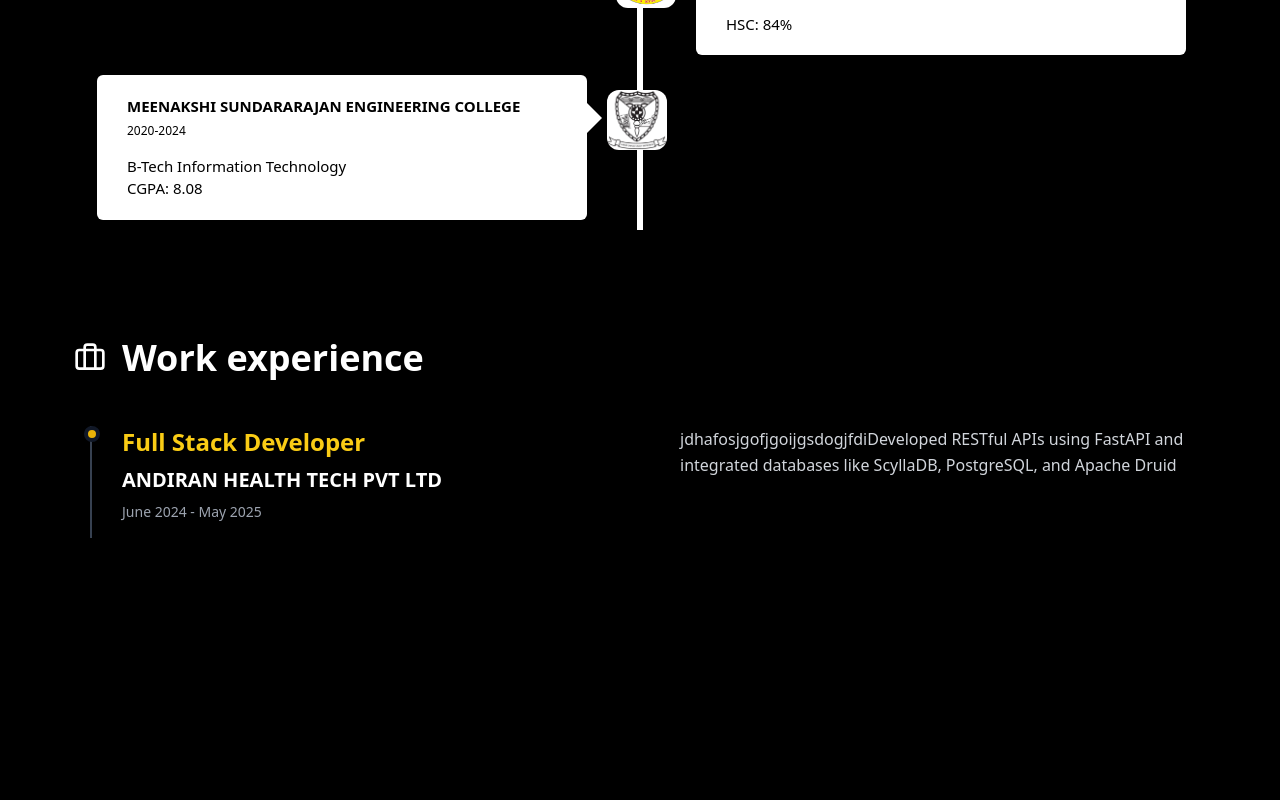
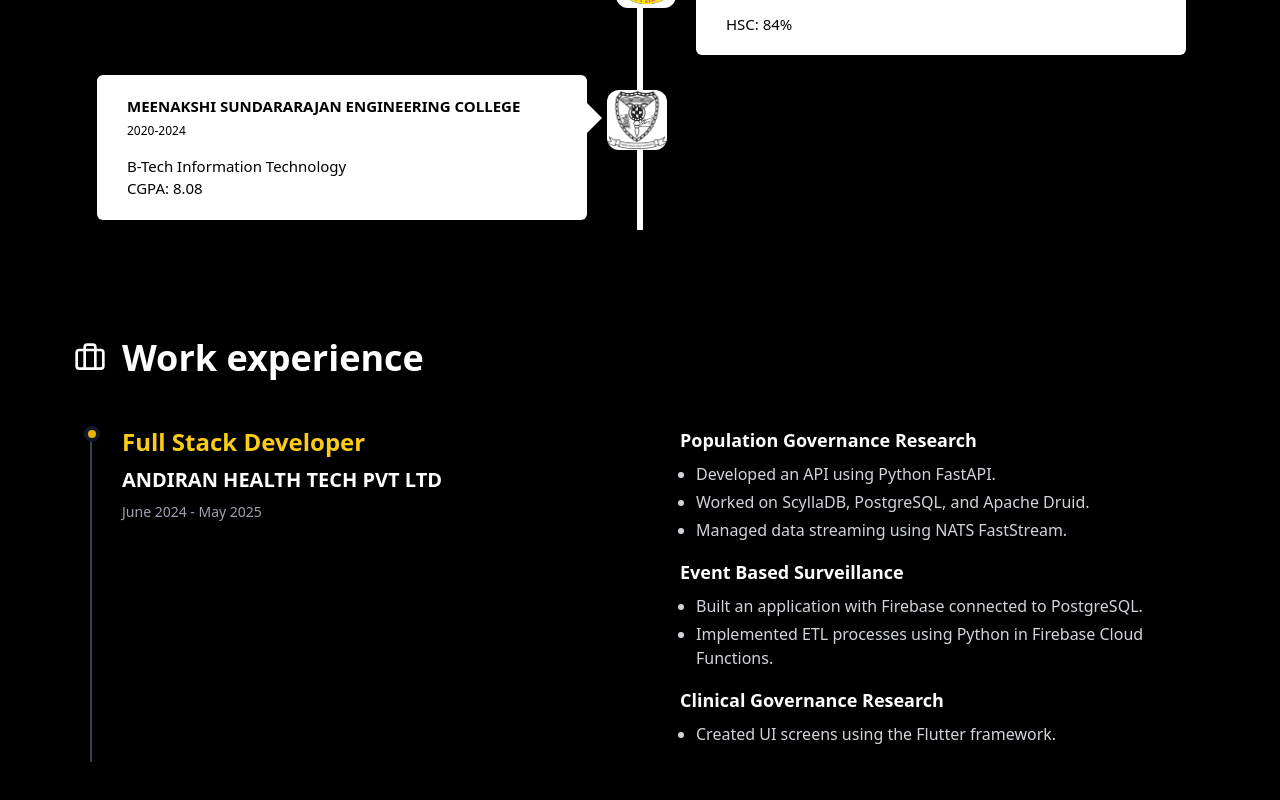
Before and after one commit to jeyarish2003/Jeyarish-Portfolio, a React (Create React App) app: page / in a window 1280 px wide. Shown: the part 1095-1895 px from the top of the page. Built offline with nearby package versions, Linux system fonts and the light colour scheme.

Commit message:
Portfolio Screen Changes

```diff
--- a/src/Components/Portfolio.jsx
+++ b/src/Components/Portfolio.jsx
@@ -7,7 +7,29 @@ const Portfolio = () => {
       title: "Full Stack Developer",
       company: "ANDIRAN HEALTH TECH PVT LTD",
       period: "June 2024 - May 2025",
-      description: "Developed RESTful APIs using FastAPI and integrated databases like ScyllaDB, PostgreSQL, and Apache Druid",
+      description: [
+        {
+          heading: "Population Governance Research",
+          points: [
+            "Developed an API using Python FastAPI.",
+            "Worked on ScyllaDB, PostgreSQL, and Apache Druid.",
+            "Managed data streaming using NATS FastStream."
+          ]
+        },
+        {
+          heading: "Event Based Surveillance",
+          points: [
+            "Built an application with Firebase connected to PostgreSQL.",
+            "Implemented ETL processes using Python in Firebase Cloud Functions."
+          ]
+        },
+        {
+          heading: "Clinical Governance Research",
+          points: [
+            "Created UI screens using the Flutter framework."
+          ]
+        }
+      ],
       showLearnMore: true,
       isActive: true
     }
@@ -27,7 +49,7 @@ const Portfolio = () => {
           {/* Timeline line */}
           <div className="absolute left-4 top-0 bottom-0 w-0.5 bg-gray-700"></div>
 
-          {experiences.map((experience, index) => (
+          {experiences.map((experience) => (
             <div key={experience.id} className="relative mb-16 last:mb-0">
               {/* Timeline dot */}
               <div className="absolute left-2.5 w-4 h-4 bg-yellow-500 rounded-full border-4 border-gray-900"></div>
@@ -47,12 +69,22 @@ const Portfolio = () => {
                   </p>
                 </div>
 
-                {/* Right column - Description */}
+                {/* Right column - Description with bullets */}
+
                 <div>
-                  <p className="text-gray-300 leading-relaxed mb-4">jdhafosjgofjgoijgsdogjfdi
-                    {experience.description}
-                  </p>
-                </div>
+  {experience.description.map((section, idx) => (
+    <div key={idx} className="mb-4">
+      <h4 className="text-lg font-semibold text-white mb-2">
+        {section.heading}
+      </h4>
+      <ul className="list-disc text-gray-300 space-y-1 pl-4">
+        {section.points.map((point, i) => (
+          <li key={i}>{point}</li>
+        ))}
+      </ul>
+    </div>
+  ))}
+</div>
 
               </div>
             </div>
```
